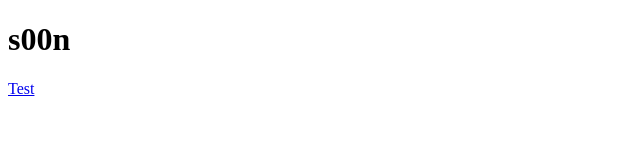
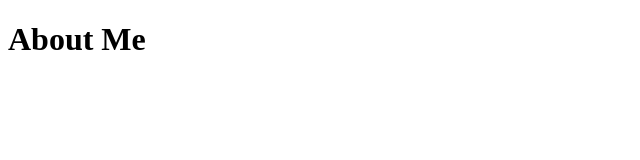
Before and after one commit to bw496/bw496one.github.io, a plain HTML site: page about_me.html in a window 1280 px wide. Shown: the whole page, without its empty margins (0-640 px from the left). Drawn offline with Linux system fonts and the light colour scheme.

Commit message:
Save my work

```diff
--- a/index.html
+++ b/about_me.html
@@ -6,7 +6,6 @@
     <title>Ben West</title>
   </head>
     <body>
-    <h1>s00n</h1>
-    <a href="www.bbc.co.uk">Test</a>
+    <h1>About Me</h1>
     </body>
 </html>
```
